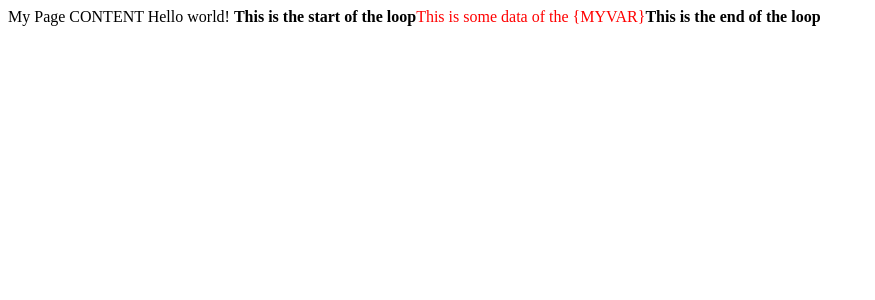
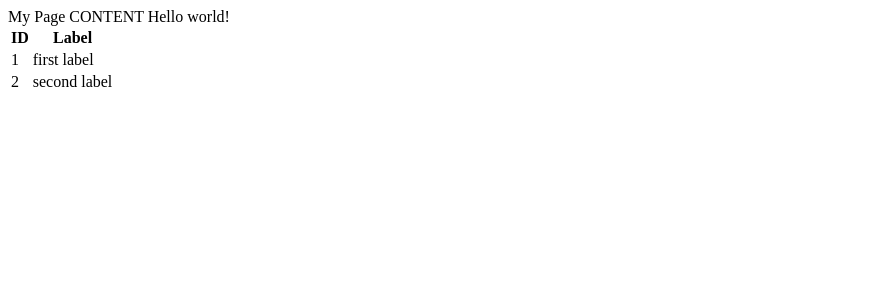
Before and after one commit to matejkramny/php-framework, a PHP site: page / in a window 1280 px wide. Shown: the top 300 px of the page, without its empty margins (0-875 px from the left). Run offline with PHP 8.4, Linux system fonts and the light colour scheme; data comes from the database, SQL or seed files in the repository; tables that the repository leaves empty hold one stand-in row (values such as "Sample post"); data that the repository does not hold is empty.

Commit message:
Fixed Template loop bug, improved default template test

```diff
--- a/inc/Template.php
+++ b/inc/Template.php
@@ -122,9 +122,15 @@ abstract class TemplateBase {
 		$output = $start;
 		foreach ($value as $var => $val)
 		{
-			if (is_array ($val)) continue;
+			if (!is_array ($val)) continue;
 
-			$output .= str_replace ('{'.$var.'}', $val, $data);
+			$temp = $data;
+			foreach ($val as $rKey => $rVal)
+			{
+				$temp = str_replace ('{'.$rKey.'}', $rVal, $temp);
+			}
+
+			$output .= $temp;
 		}
 
 		$output .= $end;
--- a/templates/default/Template.php
+++ b/templates/default/Template.php
@@ -15,14 +15,16 @@ final class Template extends TemplateBase
 			),
 			'ExampleLoop' => array (
 				'type' => 'loop',
-				'__start' => '<strong>This is the start of the loop</strong>',
-				'__data' => '<font style="color:red;">This is some data of the {MYVAR}</font>',
-				'__end' => '<strong>This is the end of the loop</strong>',
+				'__start' => '<table><thead><th>ID</th><th>Label</th></thead><tbody>',
+				'__data' => '<tr><td>{ID}</td><td>{LABEL}</td></tr>',
+				'__end' => '</tbody></table>',
 				array (
-					'MYVAR' => 'Hello123'
+					'ID' => 1,
+					'LABEL' => 'first label'
 				      ),
 				array (
-					'MYVAR' => 'Hello World'
+					'ID' => 2,
+					'LABEL' => 'second label'
 				      )
 				)
 		));
```
